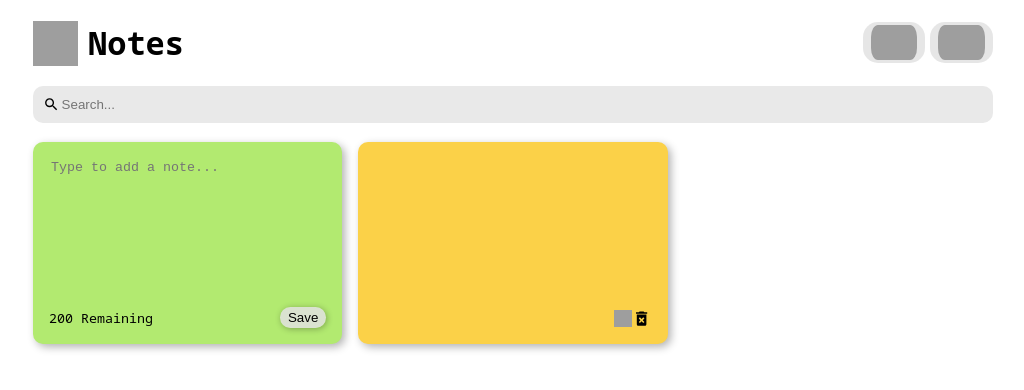
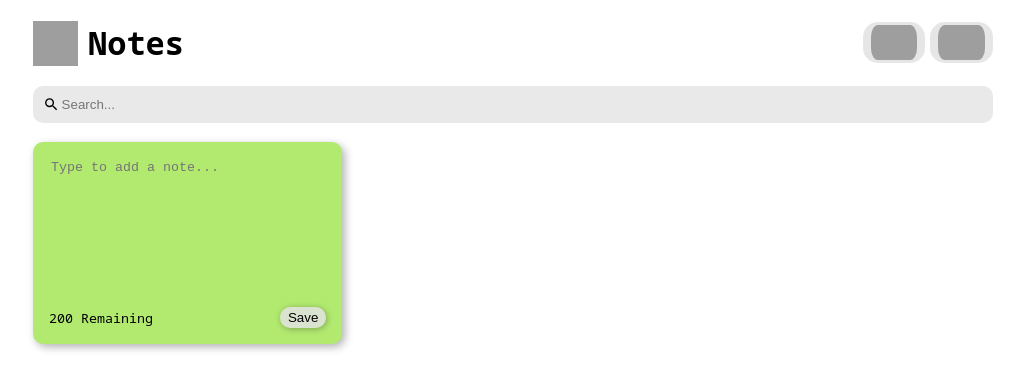
Before and after one commit to KOChz/notes, a React (Create React App) app: page / in a window 1280 px wide. Shown: the top 390 px of the page, without its empty margins (127-1151 px from the left). Built offline with nearby package versions, Linux system fonts and the light colour scheme; grey boxes are pictures that could not be loaded.

Commit message:
delete hardcoded state and redux dir

```diff
--- a/src/App.jsx
+++ b/src/App.jsx
@@ -8,13 +8,7 @@ import styles from './components/Note/Note.module.scss'
 import './App.scss'
 
 const App = () => {
-  const [notes, setNotes] = useState([
-    {
-      id: nanoid(),
-      text: '',
-      date: '',
-    },
-  ])
+  const [notes, setNotes] = useState([])
 
   const Sort = () => {
     const sortedNotes = notes
--- a/src/redux/actions/actions.types.js
+++ /dev/null
@@ -1,3 +0,0 @@
-export const ADD_NOTE = 'ADD_NOTE'
-export const EDIT_NOTE = 'EDIT_NOTE'
-export const SEARCH = 'SEARCH'
--- a/src/redux/store.js
+++ /dev/null
@@ -1,4 +0,0 @@
-import { createStore } from 'redux'
-import rootReducer from './reducer'
-
-export default createStore(rootReducer)
```
